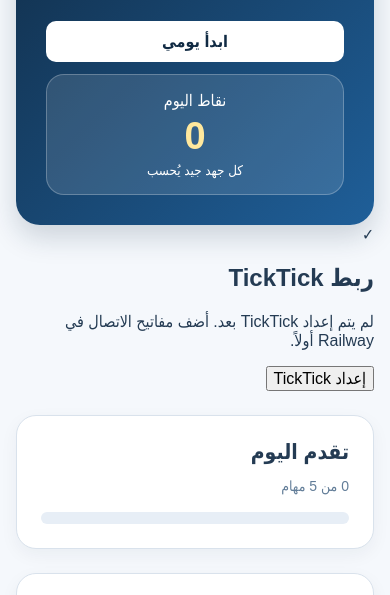
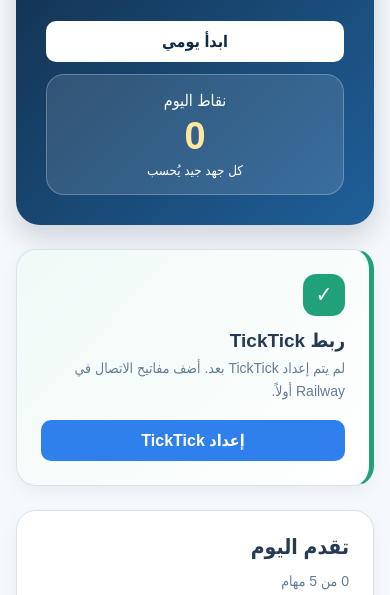
Before and after one commit to YamanHero/MyTasks, a website: page public/index.html in a window 390 px wide. Shown: the part 189-784 px from the top of the page. Drawn offline with Linux system fonts and the light colour scheme; no server answers.

Commit message:
Update styles.css

```diff
--- a/public/styles.css
+++ b/public/styles.css
@@ -1,7 +1,6 @@
 :root {
   --navy: #102a43;
   --blue: #2f80ed;
-  --light-blue: #eaf4ff;
   --green: #21a179;
   --gold: #dcae35;
   --text: #243b53;
@@ -78,7 +77,9 @@
 .start-day-button,
 .add-button,
 .save-button,
-.creative-button {
+.creative-button,
+.ticktick-connect-button,
+.ticktick-sync-button {
   border: 0;
   border-radius: 10px;
   padding: 11px 16px;
@@ -86,7 +87,7 @@
   background: var(--blue);
   cursor: pointer;
   font-weight: bold;
-  transition: transform 0.15s ease, background 0.15s ease;
+  transition: transform 0.15s ease, background 0.15s ease, opacity 0.15s ease;
 }
 
 .start-day-button {
@@ -97,14 +98,32 @@
 .start-day-button:hover,
 .add-button:hover,
 .save-button:hover,
-.creative-button:hover {
+.creative-button:hover,
+.ticktick-connect-button:hover,
+.ticktick-sync-button:hover {
   transform: translateY(-1px);
 }
 
 .add-button:hover,
 .save-button:hover,
-.creative-button:hover {
+.creative-button:hover,
+.ticktick-connect-button:hover {
   background: #1767bf;
+}
+
+.ticktick-sync-button {
+  background: var(--green);
+}
+
+.ticktick-sync-button:hover {
+  background: #147a5c;
+}
+
+.ticktick-connect-button:disabled,
+.ticktick-sync-button:disabled {
+  cursor: wait;
+  opacity: 0.7;
+  transform: none;
 }
 
 .points-card {
@@ -128,6 +147,7 @@
   color: #ffe89d;
 }
 
+.ticktick-section,
 .morning-summary,
 .progress-section,
 .tasks-section,
@@ -139,6 +159,51 @@
   border-radius: 20px;
   background: var(--white);
   box-shadow: 0 6px 18px rgba(16, 42, 67, 0.05);
+}
+
+.ticktick-section {
+  display: flex;
+  align-items: center;
+  justify-content: space-between;
+  gap: 18px;
+  border-right: 5px solid var(--green);
+  background: linear-gradient(135deg, #effaf7, #ffffff);
+}
+
+.ticktick-copy {
+  display: flex;
+  align-items: center;
+  gap: 13px;
+}
+
+.ticktick-icon {
+  display: grid;
+  place-items: center;
+  width: 42px;
+  height: 42px;
+  border-radius: 13px;
+  color: #ffffff;
+  background: var(--green);
+  font-size: 22px;
+  font-weight: bold;
+}
+
+.ticktick-copy h2 {
+  margin: 0 0 5px;
+  font-size: 19px;
+}
+
+.ticktick-copy p {
+  margin: 0;
+  color: var(--muted);
+  line-height: 1.6;
+  font-size: 14px;
+}
+
+.ticktick-actions {
+  display: flex;
+  flex-wrap: wrap;
+  gap: 10px;
 }
 
 .morning-summary {
@@ -462,21 +527,22 @@
 
 @media (max-width: 650px) {
   .hero-header,
-  .header-side {
+  .header-side,
+  .ticktick-section,
+  .ticktick-copy,
+  .section-title,
+  .creative-card {
     align-items: flex-start;
     flex-direction: column;
   }
 
   .header-side,
   .points-card,
-  .start-day-button {
+  .start-day-button,
+  .ticktick-actions,
+  .ticktick-connect-button,
+  .ticktick-sync-button {
     width: 100%;
-  }
-
-  .section-title,
-  .creative-card {
-    align-items: flex-start;
-    flex-direction: column;
   }
 
   .add-button,
```
